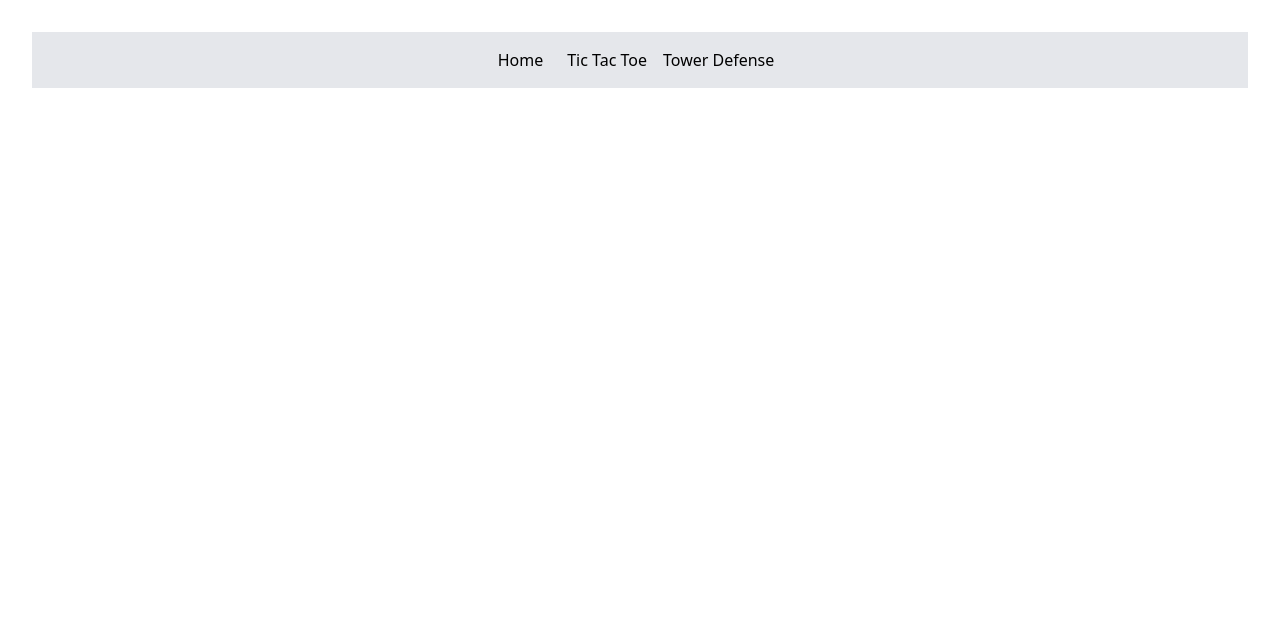
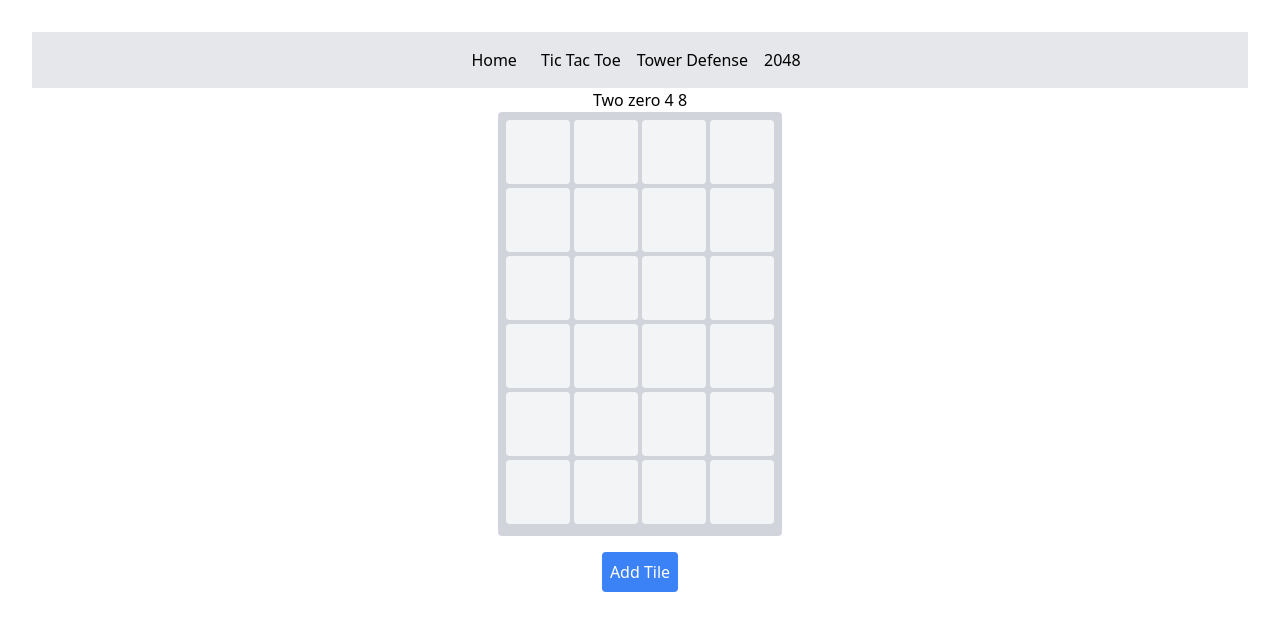
Before and after one commit to ParthPatel2000/react_playground, a React (Vite) app: page /2048 in a window 1280 px wide. Shown: the top 630 px of the page. Built offline with nearby package versions, Linux system fonts and the light colour scheme.

Commit message:
2048 added

```diff
--- a/src/App.jsx
+++ b/src/App.jsx
@@ -2,7 +2,8 @@ import './App.css'
 import React from 'react'
 import TicTacToe from './tictactoe'
 import TowerDefense from './TowerDefense'
-import { BrowserRouter as Router, Routes,Route, Link } from 'react-router-dom'
+import TwoZeroFourEight from './game_2048/TwoZeroFourEight'
+import { BrowserRouter as Router, Routes, Route, Link } from 'react-router-dom'
 
 function App() {
   return (
@@ -11,11 +12,13 @@ function App() {
         <Link className="mr-4  hover:underline" to="/">Home</Link>
         <Link className="p-2 hover:underline" to="/tictactoe">Tic Tac Toe</Link>
         <Link className="p-2 hover:underline" to="/towerdefense">Tower Defense</Link>
+        <Link className="p-2 hover:underline" to="/2048">2048</Link>
       </nav>
       <Routes>
         <Route path="/" element={<h3>Welcome this is the React Playground Home</h3>} />
         <Route path="/tictactoe" element={<TicTacToe />} />
         <Route path="/towerdefense" element={<TowerDefense />} />
+        <Route path="/2048" element={<TwoZeroFourEight />} />
       </Routes>
     </Router>
   );
--- /dev/null
+++ b/src/game_2048/TwoZeroFourEight.jsx
@@ -0,0 +1,78 @@
+import React, { useEffect } from "react";
+import { initGameboard, getGameboard, addTile, move } from "./engine_2048";
+export default function TwoZeroFourEight() {
+    const [board, setBoard] = React.useState([]);
+
+    useEffect(() => {
+        initGameboard(6, 4);
+        setBoard(getGameboard());
+    }, []);
+
+    useEffect(() => {
+        const handleKeyDown = (event) => {
+            switch (event.key) {
+                case "ArrowUp":
+                    move("UP");
+                    break;
+                case "ArrowDown":
+                    move("DOWN");
+                    break;
+                case "ArrowLeft":
+                    move("LEFT");
+                    break;
+                case "ArrowRight":
+                    move("RIGHT");
+                    break;
+                default:
+                    break;
+            }
+            setBoard(getGameboard().map(row => [...row])); // Create a new array to trigger re-render
+        };
+
+        window.addEventListener("keydown", handleKeyDown);
+        return () => {
+            window.removeEventListener("keydown", handleKeyDown);
+        };
+    }, []);
+
+    const handleAddTile = () => {
+        addTile();
+        addTile(); // Add two tiles for testing
+        setBoard(getGameboard().map(row => [...row])); // Create a new array to trigger re-render
+    };
+
+    return (
+        <div>
+            <h1> Two zero 4 8</h1>
+
+            {/* Game Board */}
+
+            <div className="bg-gray-300 inline-block p-2 rounded">
+                {board.map((row, rowIndex) => (
+                    <div key={rowIndex} className="grid grid-cols-4 gap-1 mb-1">
+                        {row.map((tile, colIndex) => (
+                            <div
+                                key={colIndex}
+                                className={`w-16 aspect-square flex items-center justify-center font-bold text-lg rounded
+            ${tile === 0 ? "bg-gray-100" :
+                                        tile === 2 ? "bg-yellow-100" :
+                                            tile === 4 ? "bg-yellow-200" :
+                                                tile === 8 ? "bg-orange-300" :
+                                                    tile === 16 ? "bg-orange-400" :
+                                                        tile === 32 ? "bg-red-400" :
+                                                            "bg-gray-400"}`}
+                            >
+                                {tile !== 0 ? tile : ""}
+                            </div>
+                        ))}
+                    </div>
+                ))}
+            </div>
+
+
+            <div className="mt-4">
+                <button className="bg-blue-500 text-white p-2 rounded" onClick={handleAddTile}>Add Tile</button>
+            </div>
+        </div>
+    );
+}
--- /dev/null
+++ b/src/game_2048/engine_2048.js
@@ -0,0 +1,155 @@
+let isDev = true;
+let log = isDev ? console.log : () => {};
+
+
+let gameboard;
+
+export function initGameboard(rows, cols) {
+  gameboard = Array.from({ length: rows }, () => Array(cols).fill(0));
+}
+
+export function getGameboard() {
+  return gameboard;
+}
+
+export function addTile() {
+  let emptyTiles = [];
+  for (let row = 0; row < gameboard.length; row++) {
+    for (let col = 0; col < gameboard[row].length; col++) {
+      if (gameboard[row][col] === 0) {
+        emptyTiles.push({ row, col });
+      }
+    }
+  }
+  if (emptyTiles.length === 0) {
+    alert("No empty tiles left");
+    return;
+  }
+
+  const { row, col } = emptyTiles[Math.floor(Math.random() * emptyTiles.length)];
+  gameboard[row][col] = 2;
+  return;
+}
+
+export function move(direction) {
+  // Implement the logic to move tiles in the specified direction
+  switch (direction) {
+    case "UP":
+      moveUP();
+      break;
+    case "DOWN":
+      moveDOWN();
+      break;
+    case "LEFT":
+      moveLEFT();
+      break;
+    case "RIGHT":
+      moveRIGHT();
+      break;
+    default:
+      break;
+  }
+}
+
+function moveUP() {
+
+  let cols = gameboard[0].length;
+  for (let col = 0; col < cols; col++) {
+    let rows = gameboard.length;
+    let trailPtr = -1;
+    for (let row = 0; row < rows; row++) {
+      if (gameboard[row][col] !== 0) {
+        //initialize the trailptr if it hasnt been,
+        if (trailPtr === -1) {
+          //if the first non zero tile is not on top, start moving it to the top.
+          if (row !== 0) {
+            gameboard[0][col] = gameboard[row][col];
+            gameboard[row][col] = 0;
+          }
+          trailPtr = 0;
+        }
+        else {
+          //remove any spaces and move the tiles up.
+          if (gameboard[trailPtr][col] === 0) {
+            gameboard[trailPtr][col] = gameboard[row][col];
+            gameboard[row][col] = 0;
+            log(`Moved tile from Row: ${row}, Col: ${col} to TrailPtr: ${trailPtr}`);
+          }
+          //merge the tiles if the last time is the same as the tile we are looking at
+          else if (gameboard[trailPtr][col] === gameboard[row][col]) {
+            gameboard[trailPtr][col] *= 2;
+            gameboard[row][col] = 0;
+            trailPtr++;
+            log(`Merged tile at Row: ${row}, Col: ${col} to TrailPtr: ${trailPtr}`);
+          }
+          //everything else just move the pointer lower.
+          else {
+            trailPtr++;
+            if (trailPtr !== row) {
+              gameboard[trailPtr][col] = gameboard[row][col];
+              gameboard[row][col] = 0;
+            }
+            log(`Moved TrailPtr to: ${trailPtr}`);
+          }
+        }
+      }
+      log(`Row: ${row}, Col: ${col}, TrailPtr: ${trailPtr}`);
+      log('tile:', gameboard[row][col]);
+    }
+  }
+  addTile(); // add a new tile after the move
+  log(getGameboard());
+  return;
+}
+
+function transpose(){
+  const newGameboard = gameboard[0].map((_, colIndex) =>
+    gameboard.map(row => row[colIndex])
+  );
+  gameboard = newGameboard;
+}
+
+function moveDOWN() {
+  gameboard.reverse();
+  moveUP();
+  gameboard.reverse();
+  // Reverse the gameboard back to original orientation
+
+  return;
+}
+
+function moveLEFT() {
+  transpose();
+  moveUP();
+  transpose();
+  return;
+}
+
+function moveRIGHT() {
+  transpose();
+  moveDOWN();
+  transpose();
+  return;
+}
+
+
+// Main function for standalone testing
+function main() {
+  gameboard = [
+  [2, 0, 0, 2],
+  [0, 0, 0, 0],
+  [2, 0, 2, 2],
+  [4, 0, 4, 2],
+  [2, 2, 0, 0],
+  [2, 0, 0, 0],
+  [2, 0, 0, 0]
+];
+
+
+  log("Gameboard after adding two tiles:");
+  // move("UP");
+  // log(getGameboard());
+  move("LEFT");
+  log(getGameboard());
+}
+main();
```
Also changed, not shown: postcss.config.cjs (added), tailwind.config.cjs (added).
